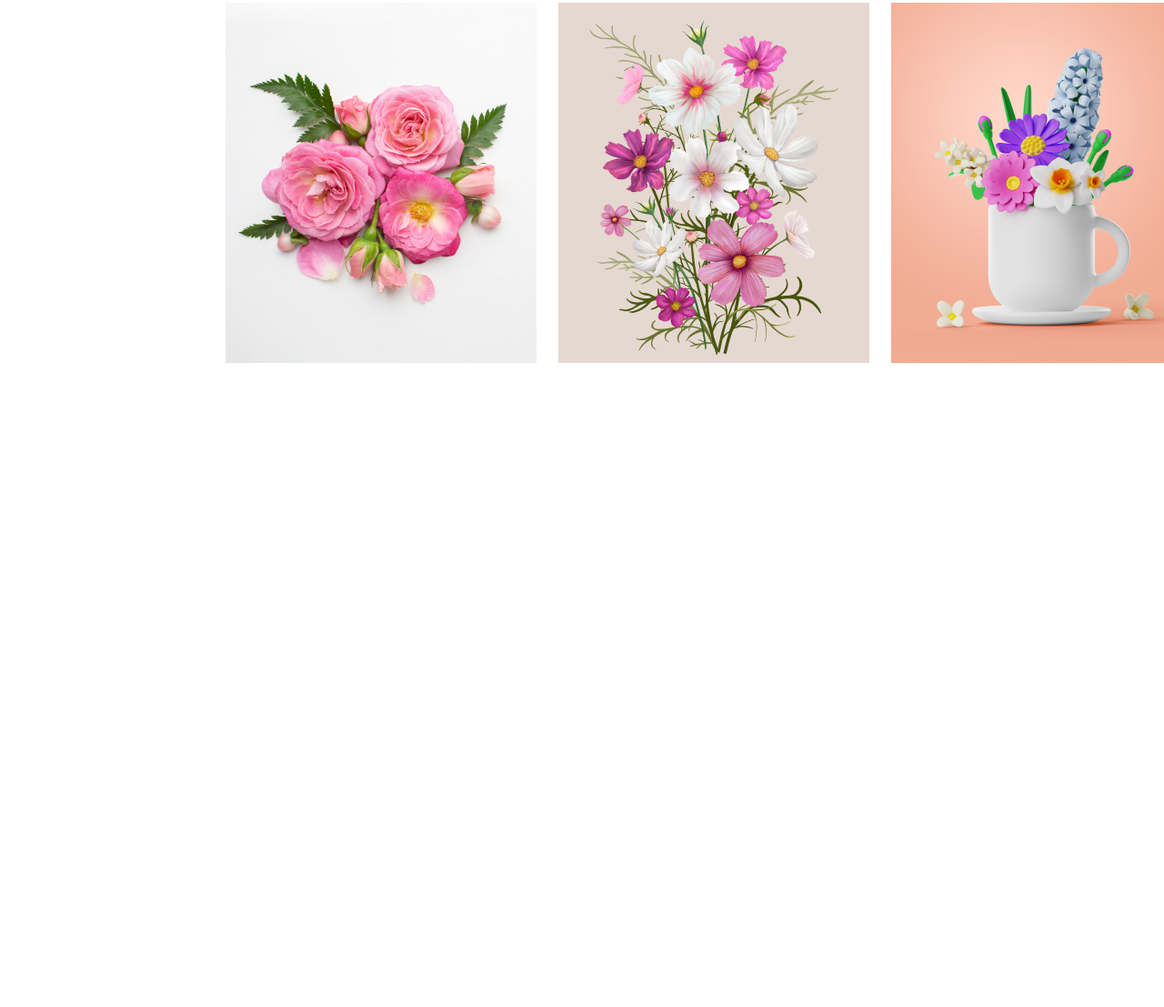
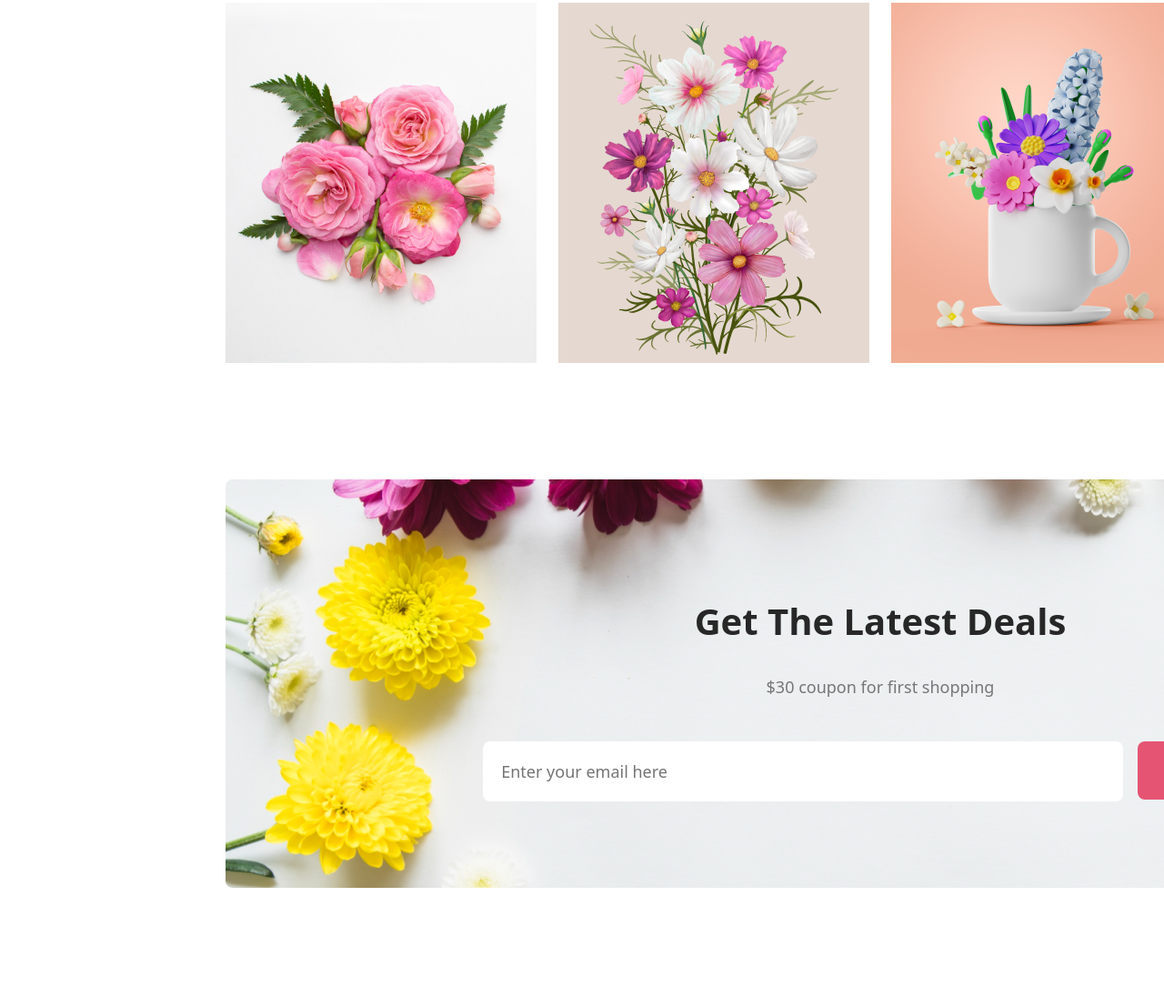
Before and after one commit to sakibzaman1/assignment-1, a plain HTML site: page index.html in a window 1280 px wide. Shown: the part 2740-3847 px from the top of the page at 91% size. Before the commit the page ends 3147 px from the top, so only its background shows below. Drawn offline with Linux system fonts and the light colour scheme.

Commit message:
main section 4 done

```diff
--- a/index.html
+++ b/index.html
@@ -77,7 +77,23 @@
                     <img src="./assets/Rectangle 6.png" alt="">
                 </div>
             </section>
-            <section class="section4"></section>
+
+            <!-- This is main section 4 part -->
+
+            <section class="section4">
+                <div class="sec4">
+                    <div class="sec4-content">
+                        <div class="sec4-content1">
+                            <h1>Get The Latest Deals</h1>
+                            <p>$30 coupon for first shopping</p>
+                        </div>
+                        <div class="sec4-content2">
+                            <form action=""><input placeholder="&nbsp;   Enter your email here" type="email" name="" id="enter-email"></form>
+                            <button class="sec4-btn">Subscribe</button>
+                        </div>
+                    </div>
+                </div>
+            </section>
         </div>
     </main>
     <footer></footer>
--- a/styles/flowershop.css
+++ b/styles/flowershop.css
@@ -189,3 +189,86 @@
     justify-content: center;
     gap: 24px;
 }
+.sec3-images img{
+    height: 396px;
+    width: 342px;
+    margin-bottom: 128px;
+}
+
+/* This is main section 4 styles */
+
+.section4{
+
+    width: 1920px;
+    display: flex;
+    justify-content: center;
+
+
+}
+
+.sec4{
+    height: 449px;
+    width: 1440px;
+    background-image: url("../assets/Rectangle\ 9.png");
+    margin-bottom: 128px;
+    position: relative;
+    display: flex;
+    justify-content: center;
+    align-items: center;
+
+
+}
+.sec4-content{
+    position: absolute;
+    text-align: center;
+
+}
+.sec4-content1{
+
+}
+.sec4-content1 h1{
+    color: #272727;
+    text-align: center;
+    font-family: system-ui, -apple-system, BlinkMacSystemFont, 'Segoe UI', Roboto, Oxygen, Ubuntu, Cantarell, 'Open Sans', 'Helvetica Neue', sans-serif;
+    font-size: 40px;
+    font-weight: 800;
+}
+.sec4-content1 p{
+    color: rgba(39, 39, 39, 0.60);
+    text-align: center;
+    font-family: system-ui, -apple-system, BlinkMacSystemFont, 'Segoe UI', Roboto, Oxygen, Ubuntu, Cantarell, 'Open Sans', 'Helvetica Neue', sans-serif;
+    font-size: 18px;
+    font-weight: 400;
+    margin-bottom: 48px;
+}
+.sec4-content2{
+    display: flex;
+    justify-content: center;
+    gap: 16px;
+}
+
+#enter-email{
+    width: 700px;
+    height: 64px;
+    border-radius: 8px;
+    background: #FFF;
+    font-family: system-ui, -apple-system, BlinkMacSystemFont, 'Segoe UI', Roboto, Oxygen, Ubuntu, Cantarell, 'Open Sans', 'Helvetica Neue', sans-serif;
+    font-size: 18px;
+    border: none;
+}
+.sec4-btn{
+    width: 155px;
+    height: 64px;
+    background-color: #E55473;
+    text-align: center;
+    font-size: 20px;
+    font-weight: 700px;
+    color: white;
+    font-family: system-ui, -apple-system, BlinkMacSystemFont, 'Segoe UI', Roboto, Oxygen, Ubuntu, Cantarell, 'Open Sans', 'Helvetica Neue', sans-serif;
+    border: none;
+    border-radius: 8px;
+    cursor: pointer;
+}
+.sec4-btn:hover{
+    background-color: #db4062;
+}
```
